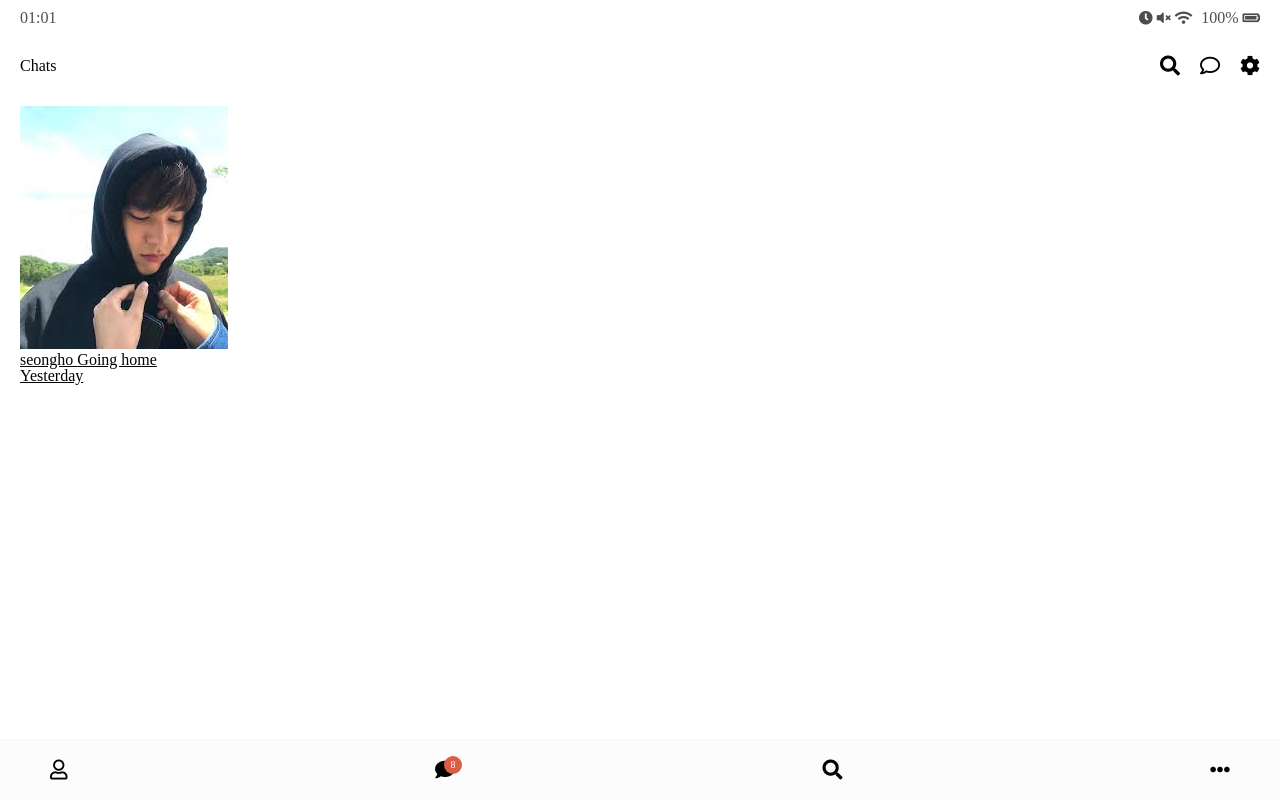
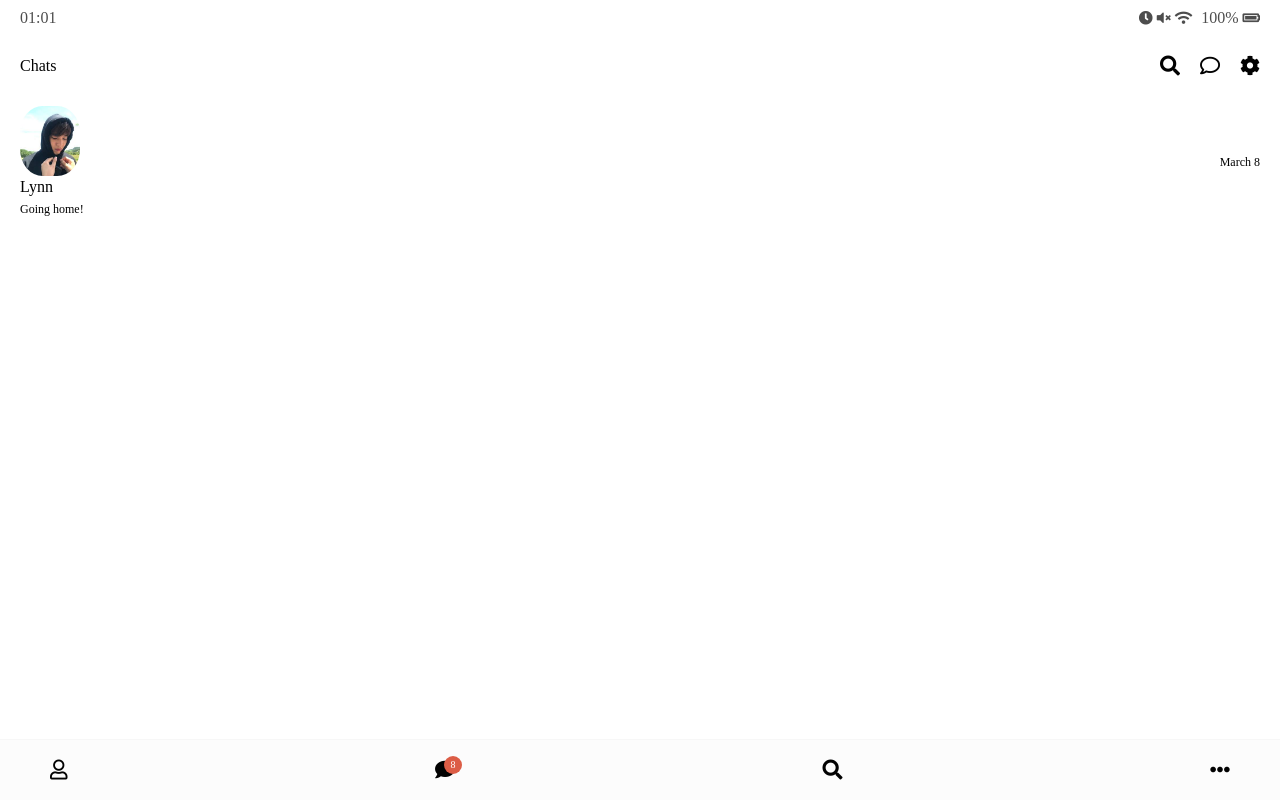
Before and after one commit to hyeonsuk/cloning, a plain HTML site: page index.html in a window 1280 px wide. Drawn offline with Linux system fonts and the light colour scheme.

Commit message:
2.6 진도나감

```diff
--- /dev/null
+++ b/css/friend.css
@@ -0,0 +1,43 @@
+.friend {
+    display: flex;
+    justify-content: space-between;
+    align-items: center;
+}
+
+.friend .friend__avatar {
+    width: 50px;
+    border-radius: 38%;
+}
+
+.friend__avatar.g-avatar {
+   width: 70px;
+}
+
+.friend__avatar.m-avatar {
+    width: 60px;
+}
+
+.friend .friend__avatar {
+    margin-right: 15px;
+}
+
+
+.friend__content .friend__name {
+    display: block;
+    margin-bottom: 5px;
+}
+
+.friend__content .friend__status,
+.friend__content .friend__bottom-text,
+.friend .chat__timestamp {
+    opacity: 12px;
+}
+
+.friend__content .friend__bottom-text {
+    font-size: 12px;
+}
+
+.friend__content .friend__status,
+.friend .chat__timestamp {
+    font-size: 12px;
+}
--- /dev/null
+++ b/css/friends.css
@@ -0,0 +1,10 @@
+.friends .friends__plus {
+    padding: 20px 0px;
+    margin: 20px 0px;
+    border-top: 1px solid #f7f7f7;
+    border-bottom: 1px solid #f7f7f7;
+}
+.friends__plus .friends__plus-title {
+    font-size: 14px;
+    opacity: 0.6;
+}
--- a/css/styles.css
+++ b/css/styles.css
@@ -3,6 +3,8 @@
 @import "status-bar.css";
 @import "header.css";
 @import "nav-bar.css";
+@import "friend.css";
+@import "friends.css";
 
 * {
     box-sizing: border-box;
@@ -17,4 +19,5 @@ body {
 
 a{
     color: inherit;
+    text-decoration: none;
 }
--- a/index.html
+++ b/index.html
@@ -44,17 +44,23 @@
         <ul class="chats__list">
             <li class="chats__chat">
                 <a href="chat.html">
-                    <div class="chat__column">
-                        <img class="chat__avatar g-avatar" src="images/user1.jpg"/>
-                        <div class="chat__content">
-                            <span class="chat__username">
-                                seongho
+                    <div class="chats__chat friend">
+                        <div class="friend__column">
+                            <img src="images/user1.jpg" alt="" class="m-avatar friend__avatar"/>
+                            <div class="friend__content">
+                                <span class="friend__name">
+                                    Lynn
+                                </span>
+                                <span class="friend__bottom-text">
+                                    Going home!
+                                </span>
+                            </div>
+                        </div>
+                        <div class="friend__column">
+                            <span class="chat__timestamp">
+                                March 8
                             </span>
-                            <span class="chat__preview">Going home</span>
                         </div>
-                    </div>
-                    <div class="chat__column">
-                        <span class="chat__timestamp">Yesterday</span>
                     </div>
                 </a>
             </li>
```
Also changed, not shown: chat.html (+1 -1 lines), find.html (+1 -1 lines), friends.html (+7 -9 lines), images/user2.jpg (added).
